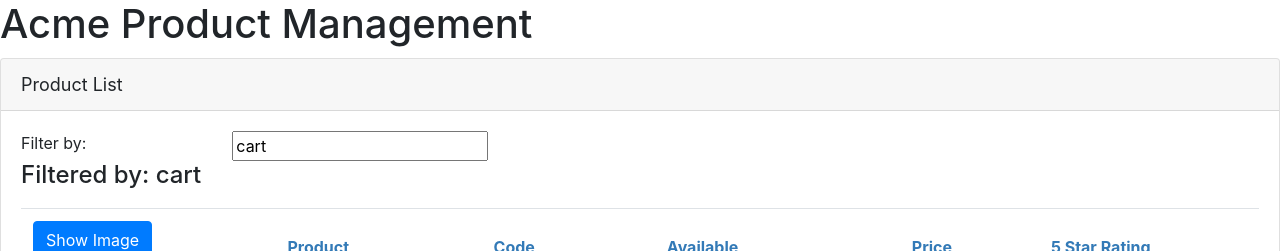
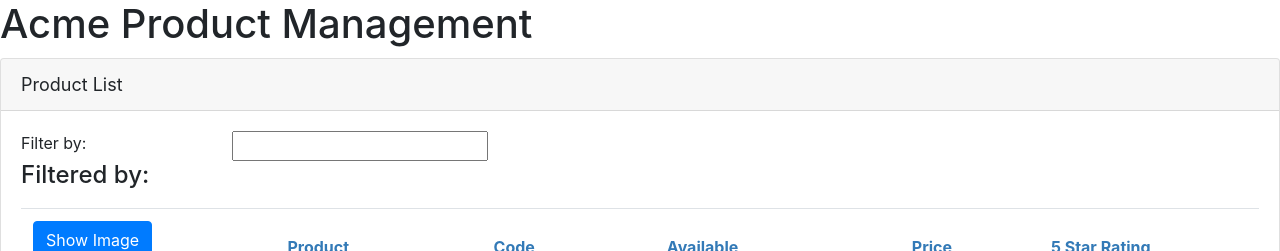
Before and after one commit to yurenwang/APM, an Angular app: page / in a window 1280 px wide. Shown: the top 251 px of the page. Built offline with nearby package versions, Linux system fonts and the light colour scheme.

Commit message:
Add filtering to the product list

```diff
--- a/src/app/products/product-list.component.html
+++ b/src/app/products/product-list.component.html
@@ -32,7 +32,7 @@
                     </tr>
                 </thead>
                 <tbody>
-                    <tr *ngFor='let product of products'>
+                    <tr *ngFor='let product of filteredProducts'>
                         <td>
                             <img *ngIf='showImage'
                                 [src]='product.imageUrl'
--- a/src/app/products/product-list.component.ts
+++ b/src/app/products/product-list.component.ts
@@ -11,7 +11,17 @@
     imageWidth: number = 50;
     imageMargin: number = 2;
     showImage: boolean = false;
-    listFilter: string = 'cart';
+
+    _listFilter: string;
+    get listFilter(): string {
+        return this._listFilter;
+    }
+    set listFilter(value: string) {
+        this._listFilter = value;
+        this.filteredProducts = this.listFilter ? this.performFilter(this.listFilter) : this.products;
+    }
+
+    filteredProducts: IProduct[];
     products: IProduct[] = [
         {
             "productId": 1,
@@ -45,6 +55,17 @@
         }
     ];
 
+    constructor() {
+        this.filteredProducts = this.products;
+        this.listFilter = '';
+    }
+
+    performFilter(filterBy: string): IProduct[] {
+        filterBy = filterBy.toLocaleLowerCase();
+        return this.products.filter((product: IProduct) =>
+            product.productName.toLocaleLowerCase().indexOf(filterBy) !== -1);
+    }
+
     toggleImage(): void {
         this.showImage = !this.showImage;
     }
```
